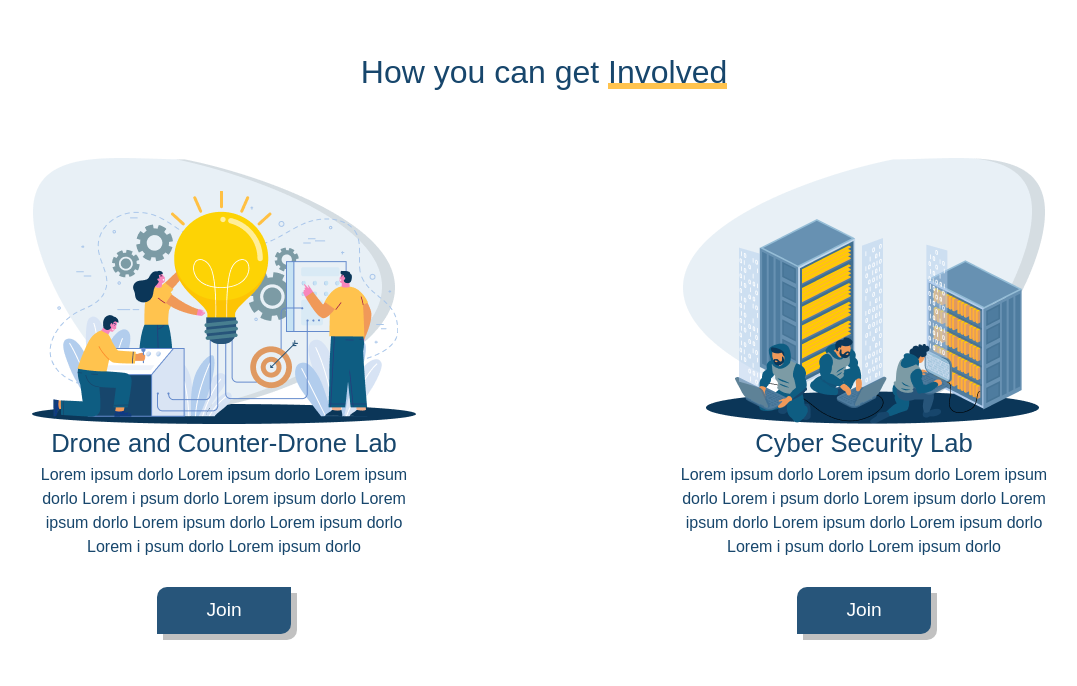
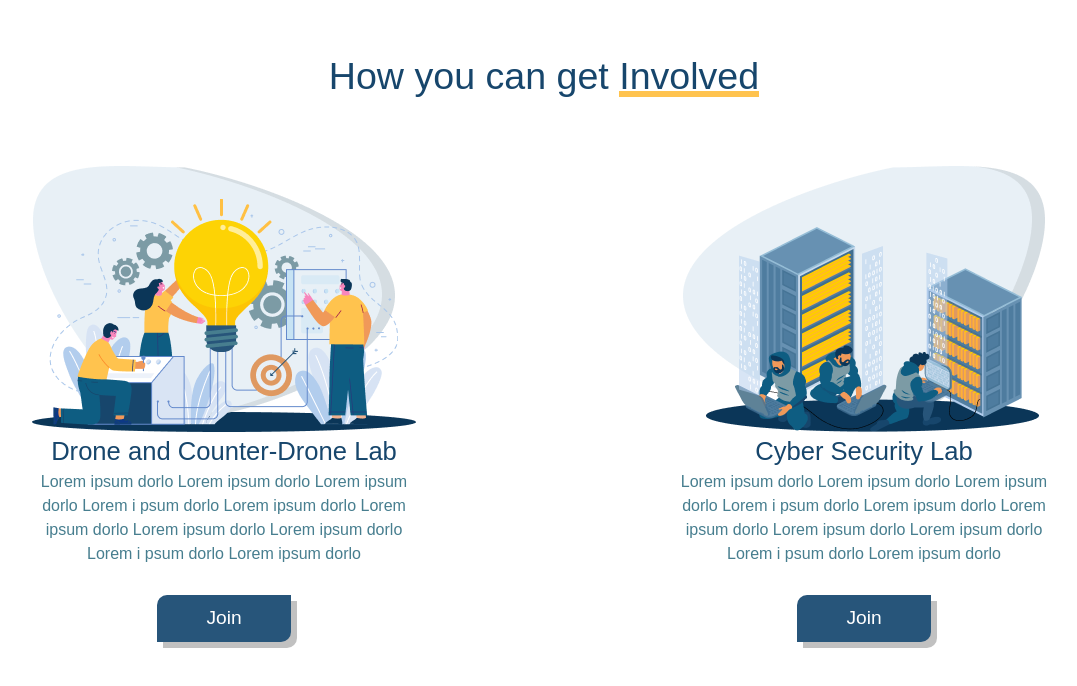
Before and after one commit to Ekaji/tac, an Angular app: page / in a window 1280 px wide. Shown: the part 877-1563 px from the top of the page, without its empty margins (96-1173 px from the left). Built offline with nearby package versions, Linux system fonts and the light colour scheme.

Commit message:
lab section title increased for readeability

```diff
--- a/src/app/homepage/labs/labs.component.scss
+++ b/src/app/homepage/labs/labs.component.scss
@@ -2,7 +2,7 @@
 
 //Labs Section title
 h2 {
-    font-size: 2em;
+    font-size: 2.35em;
     color: $main-blue;
     font-weight: 500;
     line-height: 1.35em;
@@ -22,7 +22,7 @@ h2 {
         text-align: center;
         margin: 0 auto;
         line-height: 1.5;
-        color: $lighter-blue;
+        color: $lightest-blue;
     }
 
     button {
```
